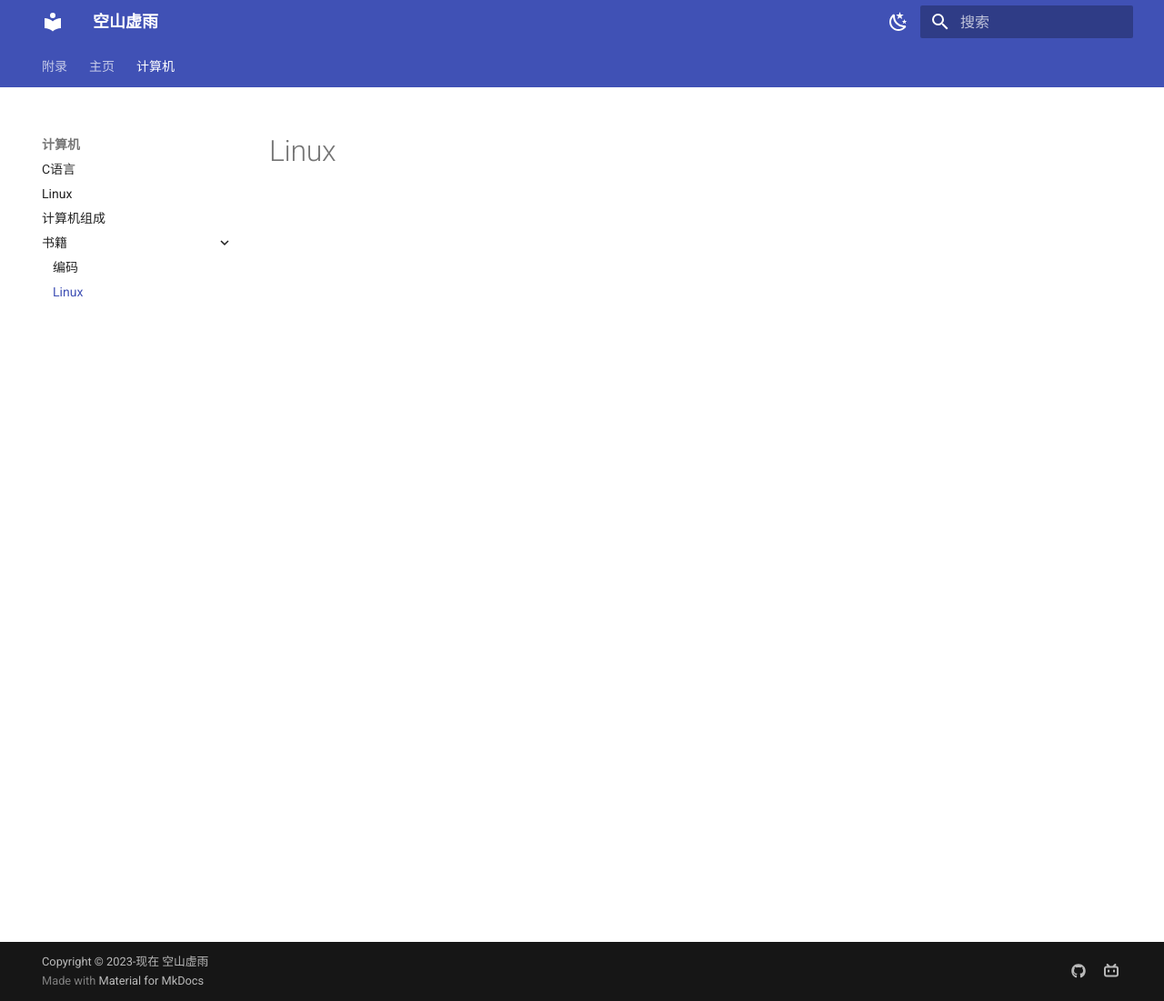
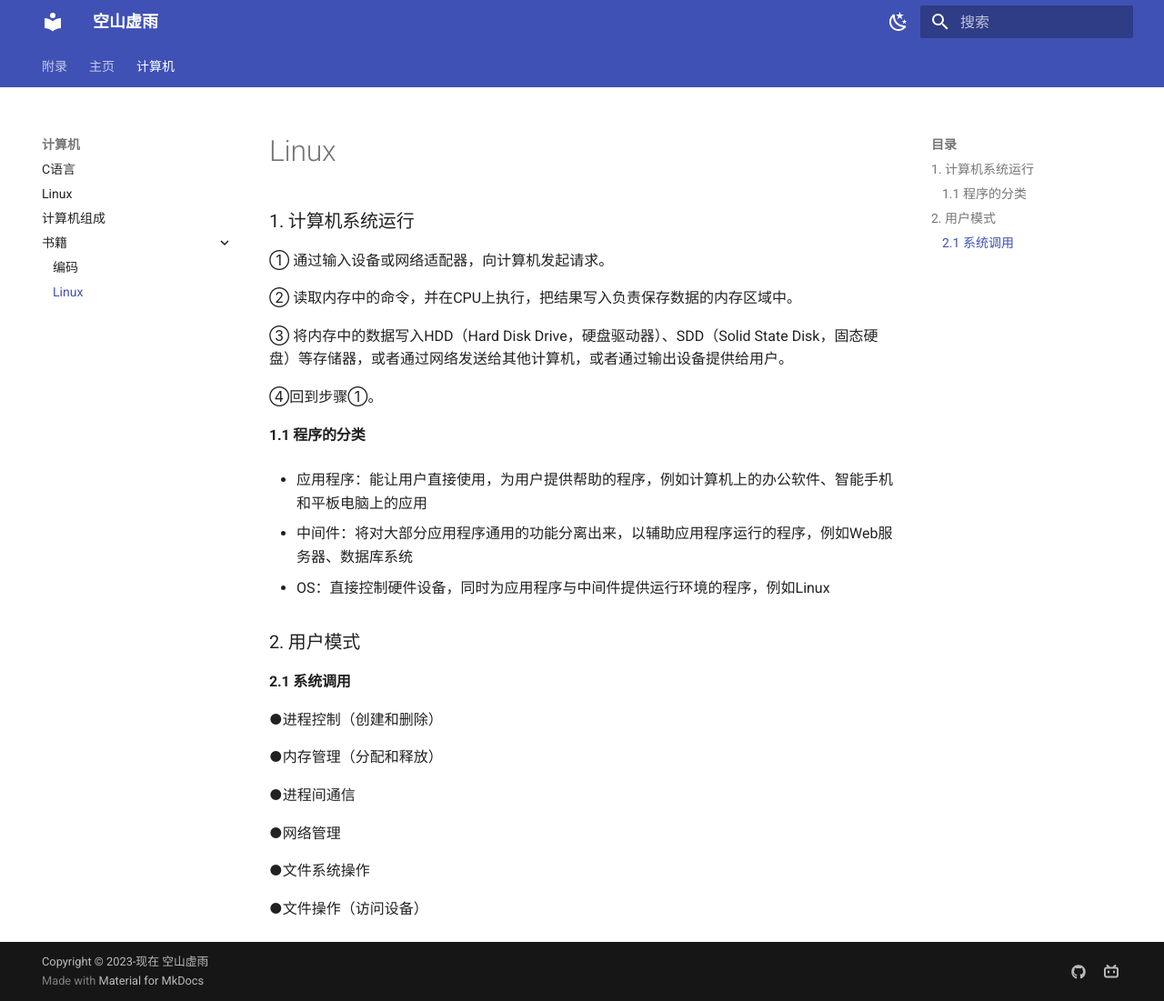
Before and after one commit to KongshanXuyu/zh-blog, an MkDocs documentation site: the page built from docs/计算机/书籍/Linux/文件.md, in a window 1280 px wide and 1101 px high. Shown: the whole window at 91% size. Built offline with MkDocs 1.6.1 and Material for MkDocs 9.7.7, drawn with Linux system fonts in a browser that asks for light colours.

Commit message:
2023-12-25_21:11:54 update

```diff
--- a/docs/计算机/书籍/Linux/文件.md
+++ b/docs/计算机/书籍/Linux/文件.md
@@ -1 +1,34 @@
 # Linux
+
+### 1. 计算机系统运行
+
+① 通过输入设备或网络适配器，向计算机发起请求。
+
+② 读取内存中的命令，并在CPU上执行，把结果写入负责保存数据的内存区域中。
+
+③ 将内存中的数据写入HDD（Hard Disk Drive，硬盘驱动器）、SDD（Solid State Disk，固态硬盘）等存储器，或者通过网络发送给其他计算机，或者通过输出设备提供给用户。
+
+④回到步骤①。
+
+#### 1.1 程序的分类
+
+- 应用程序：能让用户直接使用，为用户提供帮助的程序，例如计算机上的办公软件、智能手机和平板电脑上的应用
+
+- 中间件：将对大部分应用程序通用的功能分离出来，以辅助应用程序运行的程序，例如Web服务器、数据库系统
+- OS：直接控制硬件设备，同时为应用程序与中间件提供运行环境的程序，例如Linux
+
+### 2. 用户模式
+
+#### 2.1 系统调用
+
+●进程控制（创建和删除）
+
+●内存管理（分配和释放）
+
+●进程间通信
+
+●网络管理
+
+●文件系统操作
+
+●文件操作（访问设备）
```
